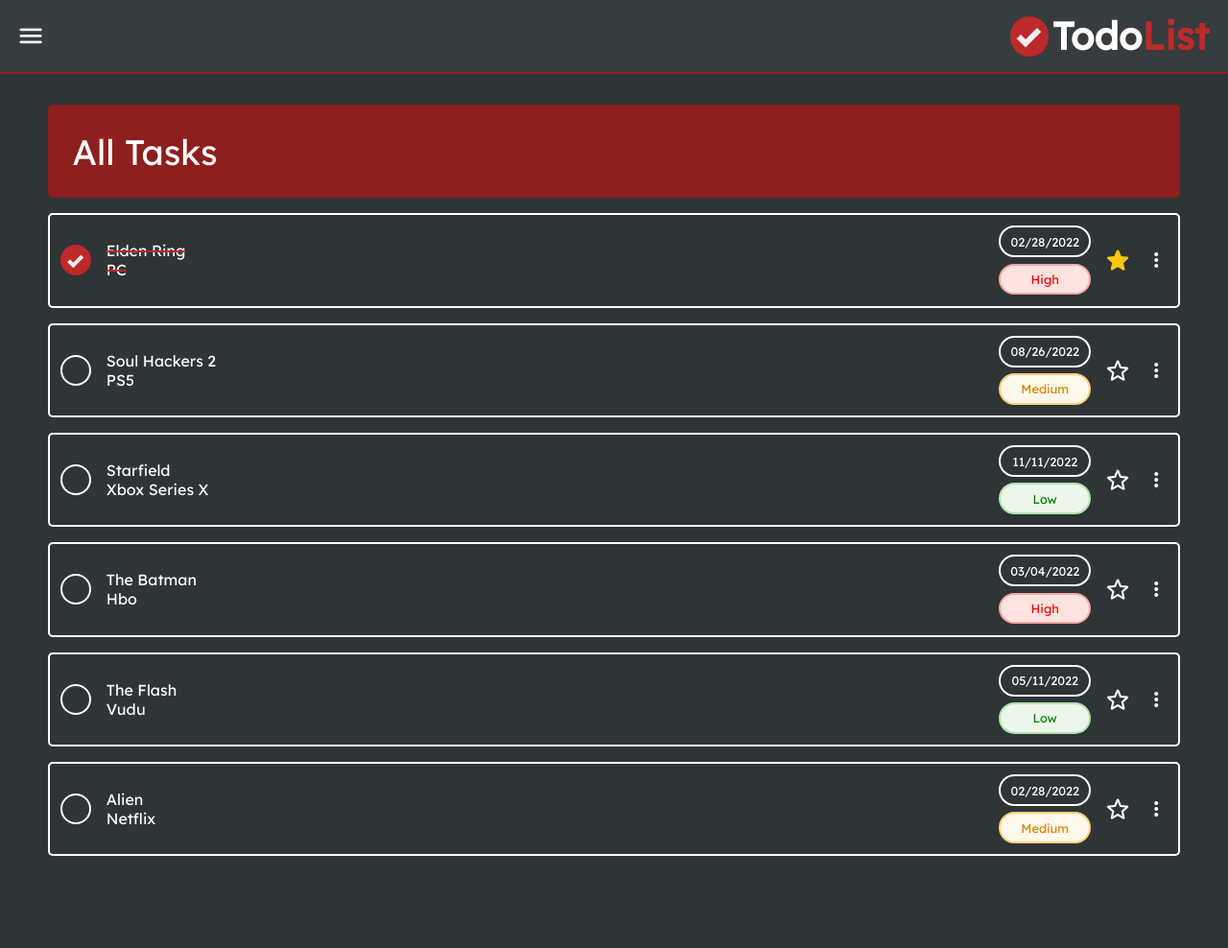
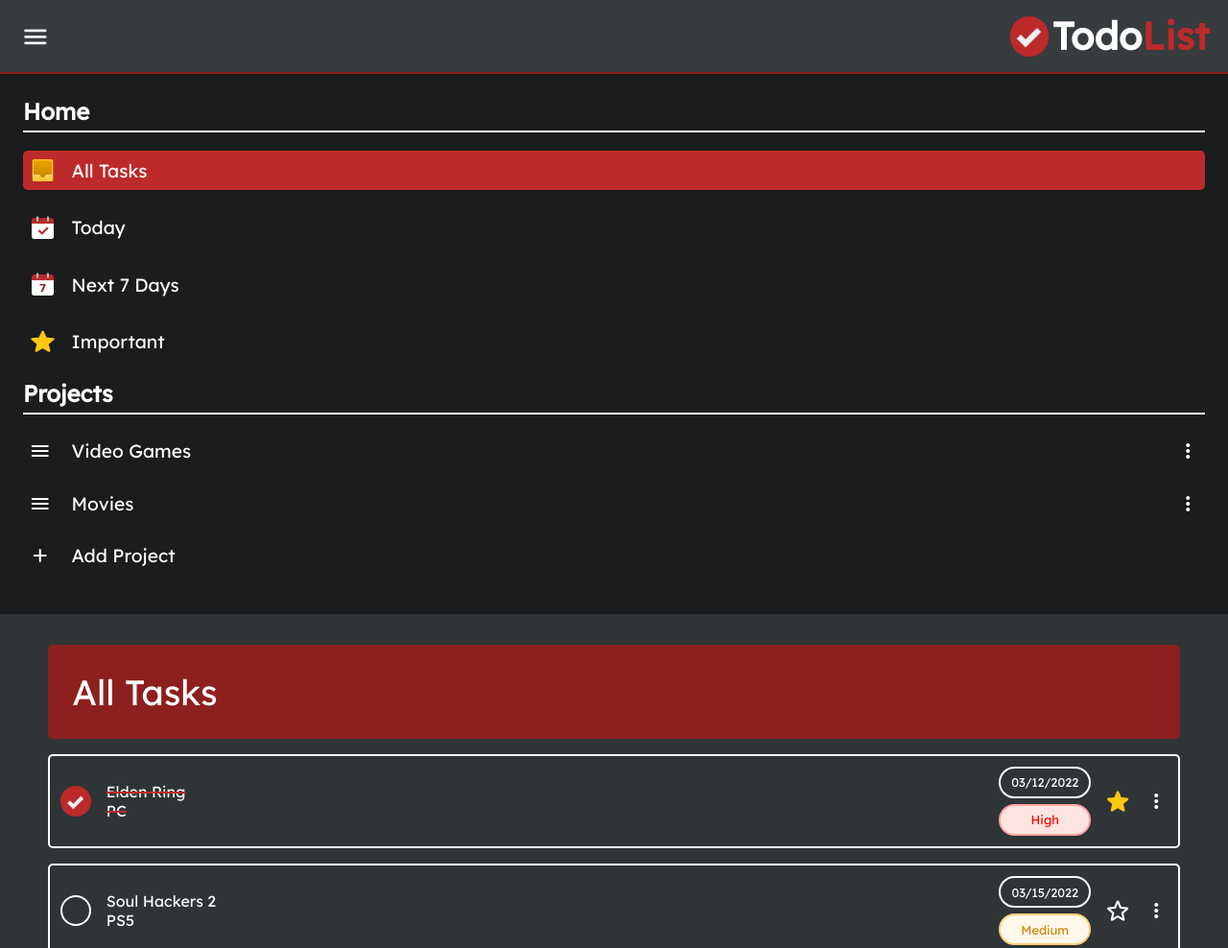
Before and after one commit to vzMars/todo-list, a website built with webpack: page src/index.html in a window 1280 px wide. Shown: the top 988 px of the page at 96% size. Before the commit the page ends 956 px from the top, so only its background shows below. Built offline with nearby package versions, Linux system fonts and the light colour scheme.

Commit message:
created the nav and can hide or show whenever the user clicks the nav icon on top

```diff
--- a/package.json
+++ b/package.json
@@ -24,6 +24,7 @@
     "webpack-cli": "^4.9.2"
   },
   "dependencies": {
-    "date-fns": "^2.28.0"
+    "date-fns": "^2.28.0",
+    "uuid": "^8.3.2"
   }
 }
--- a/src/modules/displaycontroller.js
+++ b/src/modules/displaycontroller.js
@@ -1,9 +1,31 @@
 import { createHeader } from './header';
+import { createNav } from './nav';
 import { createTodoList } from './todolist';
 
 const content = document.getElementById('content');
 
-export const renderPage = (project, tab) => {
+export const hiddenElement = (element) => {
+  if (element.classList.contains('hidden')) {
+    element.classList.remove('hidden');
+  } else {
+    element.classList.add('hidden');
+  }
+};
+
+export const renderPage = (
+  project,
+  tabName,
+  tabID,
+  homeLinks,
+  projectLinks
+) => {
+  //   console.log(project);
+  //   console.log(tabName);
+  //   console.log(tabID);
+  //   console.log(homeLinks);
+  //   console.log(projectLinks);
+  //   console.log('--------------');
   content.appendChild(createHeader());
-  content.appendChild(createTodoList(project, tab));
+  content.appendChild(createNav(homeLinks, projectLinks, tabID));
+  content.appendChild(createTodoList(project, tabName));
 };
--- /dev/null
+++ b/src/modules/nav.js
@@ -0,0 +1,109 @@
+import { createDomElement } from './helper';
+import All from '../images/all.png';
+import Today from '../images/today.png';
+import Week from '../images/7day.png';
+import Star from '../images/star.png';
+
+const imgs = [All, Today, Week, Star];
+
+export const createNav = (homeLinks, projectLinks, tabID) => {
+  const nav = createDomElement('', 'nav-section', 'nav');
+
+  nav.appendChild(homeSection(homeLinks, tabID));
+  nav.appendChild(projectSection(projectLinks, tabID));
+
+  return nav;
+};
+
+const homeSection = (homeLinks, tabID) => {
+  const home = createDomElement('', 'home-section', 'div');
+  const title = createDomElement('Home', 'home-title', 'h2');
+
+  home.appendChild(title);
+  home.appendChild(createHomeLinks(homeLinks, tabID));
+  return home;
+};
+
+const createHomeLinks = (homeLinks, tabID) => {
+  const links = createDomElement('', 'home-links', 'div');
+
+  for (let i = 0; i < homeLinks.length; i++) {
+    links.appendChild(createHomeLink(homeLinks[i], imgs[i], tabID));
+  }
+
+  return links;
+};
+
+const createHomeLink = (homeLink, src, tabID) => {
+  const link = createDomElement('', 'home-link', 'div');
+  const linkText = createDomElement(homeLink, 'home-link-text', 'div');
+  link.id = homeLink.toLowerCase().replace(/\s/g, '-');
+
+  if (homeLink.toLowerCase().replace(/\s/g, '-') === tabID) {
+    link.classList.add('active-tab');
+  }
+
+  link.appendChild(createImage(src));
+  link.appendChild(linkText);
+
+  return link;
+};
+
+const projectSection = (projectLinks, tabID) => {
+  const project = createDomElement('', 'project-section', 'div');
+  const title = createDomElement('Projects', 'project-title', 'h2');
+
+  project.appendChild(title);
+  project.appendChild(createProjectLinks(projectLinks, tabID));
+
+  return project;
+};
+
+const createProjectLinks = (projectLinks, tabID) => {
+  const links = createDomElement('', 'project-links', 'div');
+  const addBtn = createDomElement('', 'add-btn', 'div');
+
+  for (let i = 0; i < projectLinks.length; i++) {
+    links.appendChild(createProjectLink(projectLinks[i], tabID));
+  }
+
+  addBtn.appendChild(
+    createDomElement('add', 'material-icons-round add', 'span')
+  );
+  addBtn.appendChild(createDomElement('Add Project', 'add-btn-text', 'div'));
+  links.appendChild(addBtn);
+
+  return links;
+};
+
+const createProjectLink = (projectLink, tabID) => {
+  const link = createDomElement('', 'project-link', 'div');
+  const linkText = createDomElement(
+    projectLink.getTitle(),
+    'project-link-text',
+    'div'
+  );
+  link.id = projectLink.getID();
+
+  if (projectLink.getID() === tabID) {
+    link.classList.add('active-tab');
+  }
+
+  link.appendChild(
+    createDomElement('menu', 'material-icons-round nav-icon', 'span')
+  );
+  link.appendChild(linkText);
+  link.appendChild(
+    createDomElement('more_vert', 'material-icons-round more-icon', 'span')
+  );
+
+  return link;
+};
+
+const createImage = (src) => {
+  const image = new Image();
+  image.className = 'home-link-img';
+  image.src = src;
+
+  return image;
+};
--- a/src/modules/project.js
+++ b/src/modules/project.js
@@ -1,13 +1,17 @@
+import { v4 as uuidv4 } from 'uuid';
+
 const Project = (title) => {
   const tasks = [];
+  const id = uuidv4();
 
+  const getID = () => id;
   const getTitle = () => title;
   const setTitle = (newTitle) => (title = newTitle);
   const addTask = (newTask) => tasks.push(newTask);
   const getTasks = () => tasks;
   const getTaskCount = () => tasks.length;
 
-  return { getTitle, setTitle, addTask, getTasks, getTaskCount };
+  return { getID, getTitle, setTitle, addTask, getTasks, getTaskCount };
 };
 
 export default Project;
--- a/src/modules/projectmanager.js
+++ b/src/modules/projectmanager.js
@@ -1,18 +1,29 @@
 import Task from './task';
 import Project from './project';
-import { renderPage } from './displaycontroller';
+import { renderPage, hiddenElement } from './displaycontroller';
 
 const projects = [];
+const homeLinks = ['All Tasks', 'Today', 'Next 7 Days', 'Important'];
+
+const content = document.getElementById('content');
+
+content.addEventListener('click', (e) => {
+  const target = e.target;
+  console.log(e);
+  if (target.classList.contains('menu-icon')) {
+    hiddenElement(target.parentElement.nextSibling);
+  }
+});
 
 const createDefaultProject = () => {
   const defaultProject1 = Project('Video Games');
   const defaultProject2 = Project('Movies');
 
-  const task1 = Task('Elden Ring', 'PC', '2022-02-28', 'High', true, true);
+  const task1 = Task('Elden Ring', 'PC', '2022-03-12', 'High', true, true);
   const task2 = Task(
     'Soul Hackers 2',
     'PS5',
-    '2022-08-26',
+    '2022-03-15',
     'Medium',
     false,
     false
@@ -26,9 +37,9 @@
     false
   );
 
-  const task4 = Task('The Batman', 'Hbo', '2022-03-04', 'High', false, false);
+  const task4 = Task('The Batman', 'Hbo', '2022-03-12', 'High', false, false);
   const task5 = Task('The Flash', 'Vudu', '2022-05-11', 'Low', false, false);
-  const task6 = Task('Alien', 'Netflix', '2022-02-28', 'Medium', false, false);
+  const task6 = Task('Alien', 'Netflix', '2022-03-14', 'Medium', false, false);
 
   defaultProject1.addTask(task1);
   defaultProject1.addTask(task2);
@@ -42,7 +53,7 @@
   projects.push(defaultProject2);
 };
 
-const createAllTasksArray = (projects) => {
+const allTasks = (projects) => {
   const allTasks = [];
   for (let i = 0; i < projects.length; i++) {
     const project = projects[i].getTasks();
@@ -57,7 +68,20 @@
   createDefaultProject();
   // createHeader();
   // createProjectContainer(createAllTasksArray(projects), 'All Tasks');
-  renderPage(createAllTasksArray(projects), 'All Tasks');
+  renderPage(
+    allTasks(projects),
+    homeLinks[0],
+    homeLinks[0].toLowerCase().replace(/\s/g, '-'),
+    homeLinks,
+    projects
+  );
+  // renderPage(
+  //   projects[0].getTasks(),
+  //   projects[0].getTitle(),
+  //   projects[0].getID(),
+  //   homeLinks,
+  //   projects
+  // );
 };
 
 export default init;
--- a/src/modules/task.js
+++ b/src/modules/task.js
@@ -1,8 +1,11 @@
 import { format, parseISO } from 'date-fns';
+import { v4 as uuidv4 } from 'uuid';
 
 const Task = (title, description, dueDate, priority, complete, important) => {
+  const id = uuidv4();
+
   dueDate = format(parseISO(dueDate), 'MM/dd/yyyy');
-  return { title, description, dueDate, priority, complete, important };
+  return { id, title, description, dueDate, priority, complete, important };
 };
 
 export default Task;
--- a/src/modules/todolist.js
+++ b/src/modules/todolist.js
@@ -1,16 +1,16 @@
 import { createDomElement } from './helper';
 
-export const createTodoList = (project, tab) => {
+export const createTodoList = (project, tabName) => {
   const todoList = createDomElement('', 'todo-list-container', 'div');
 
-  todoList.appendChild(createTodoHeader(tab));
+  todoList.appendChild(createTodoHeader(tabName));
   todoList.appendChild(createTodoListItems(project));
 
   return todoList;
 };
 
-const createTodoHeader = (tab) => {
-  const header = createDomElement(tab, 'todo-list-title', 'div');
+const createTodoHeader = (tabName) => {
+  const header = createDomElement(tabName, 'todo-list-title', 'div');
 
   return header;
 };
@@ -27,6 +27,7 @@
 
 const createItem = (projectItem) => {
   const item = createDomElement('', 'item', 'li');
+  item.id = projectItem.id;
 
   item.appendChild(itemDetails(projectItem));
 
@@ -73,7 +74,6 @@
 };
 
 const rightSection = (dueDate, priority, important) => {
-  console.log(important);
   const section = createDomElement('', 'right-section', 'div');
   const column = createDomElement('', 'details-column', 'div');
 
--- a/src/style.css
+++ b/src/style.css
@@ -35,6 +35,18 @@
   font-weight: 900;
   padding: 0.31em 0.5em;
   border-bottom: solid 2px var(--accentDark);
+}
+
+.menu-icon {
+  padding: 0.2em;
+  cursor: pointer;
+}
+
+.menu-icon:hover {
+  background-color: #80808044;
+  background-color: var(--accent);
+  border-radius: 5px;
+  padding: 0.2em;
 }
 
 .menu-icon,
@@ -169,3 +181,66 @@
   background-color: #eef6eb;
   border-color: #afe2aa;
 }
+
+.nav-section {
+  background-color: var(--bgColor3);
+  padding: 1.5em;
+}
+
+.home-title,
+.project-title {
+  margin-top: 0;
+  padding-bottom: 0.2em;
+  border-bottom: solid 2px var(--textColor);
+}
+
+.home-links,
+.project-links {
+  margin: 1rem 0;
+  font-size: 1.2rem;
+}
+
+.home-link,
+.project-link,
+.add-btn {
+  display: flex;
+  align-items: center;
+  margin-bottom: 1.2rem;
+  padding: 0.3em;
+  cursor: pointer;
+  border-radius: 5px;
+}
+
+.project-link-text {
+  display: flex;
+  flex: 1;
+}
+
+.project-link .more-icon {
+  justify-content: flex-end;
+}
+
+.home-link:hover,
+.project-link:hover,
+.add-btn:hover {
+  background-color: var(--bgColor2);
+}
+
+.active-tab {
+  background-color: var(--accent);
+}
+
+.active-tab:hover {
+  background-color: var(--accentDark);
+}
+
+.home-link-img,
+.nav-icon,
+.add {
+  width: 1.8rem;
+  margin-right: 1rem;
+}
+
+.hidden {
+  display: none;
+}
```
Also changed, not shown: dist/12dba3e18cdc78e94aab.png (added), dist/67938218ed2aff843c63.png (added), dist/73ea19b11b2e25ae05bf.png (added), dist/edd140d9212593a2fd2e.png (added), dist/main.css, dist/main.js, src/images/7day.png (added), src/images/all.png (added), src/images/star.png (added), src/images/today.png (added), 1 other file.
